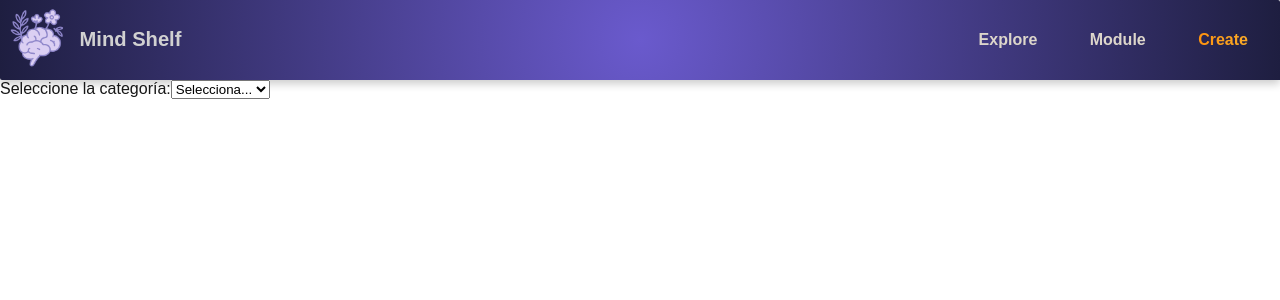
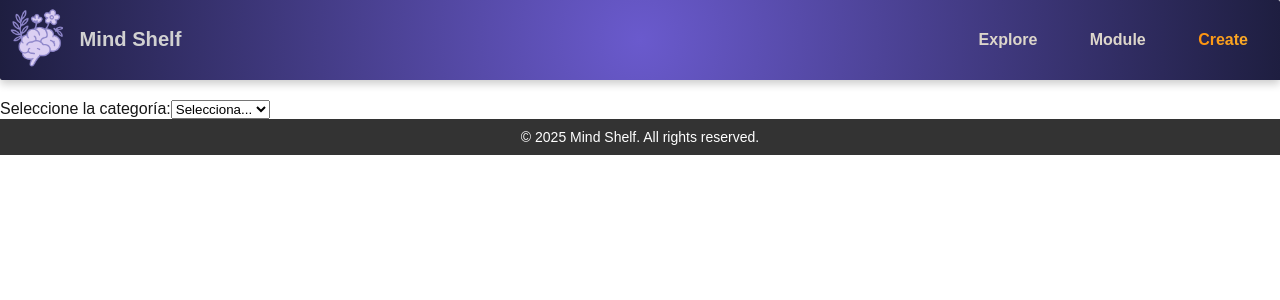
Before and after one commit to Yerreyes/Mind-shelf, a Next.js app: page / in a window 1280 px wide. Shown: the top 300 px of the page. Built offline with nearby package versions, Linux system fonts and the light colour scheme.

Commit message:
add the footer

```diff
--- a/app/globals.css
+++ b/app/globals.css
@@ -12,6 +12,7 @@
 
 html,
 body {
+  margin-top: 50px;
   max-width: 100vw;
   overflow-x: hidden;
 }
--- a/app/layout.js
+++ b/app/layout.js
@@ -1,6 +1,7 @@
 import { Geist, Geist_Mono } from "next/font/google";
 import "./globals.css";
 import MainHeader from "@/components/main-header/main-header";
+import Footer from "@/components/footer/footer";
 
 const geistSans = Geist({
   variable: "--font-geist-sans",
@@ -23,6 +24,7 @@ export default function RootLayout({ children }) {
       <body className={`${geistSans.variable} ${geistMono.variable}`}>
         <MainHeader />
         {children}
+        <Footer />
       </body>
     </html>
   );
--- a/components/categories/card-categorie.js
+++ b/components/categories/card-categorie.js
@@ -6,10 +6,11 @@ import Link from "next/link";
 export default function CardCategorie({ categorie, data }) {
   return (
     <div className={styles.container}>
-      <div className={styles.box}>
-        <Link href={`module/create/?category=${categorie}`}>+</Link>
+      <div className={styles.row}>
+        <h1>{categorie}</h1>
+        <Link href={`module/create/?category=${categorie}`}>Add</Link>
       </div>
-      <h1>{categorie}</h1>
+
       <ul className={styles.itemsContainer}>
         {/** data is a object with diferentes catgories which contains a diferentes items in a array */}
         {data.map((item) => (
--- a/components/categories/card-categorie.module.css
+++ b/components/categories/card-categorie.module.css
@@ -3,20 +3,34 @@
     flex-direction: column;
     align-items: center;
     border-radius: 10px;
+    padding: 20px;
     background-color: #f5f5f5;
     box-shadow: 0 0 10px rgba(0, 0, 0, 0.1);
     transition: all 0.3s;
     color: black;
     width: 50%;
-    margin-right: 30px;
-    margin-left: 20px;
     box-sizing: border-box;
 }
 
-.box {
-    background-color: rgb(136, 212, 237);
-    width: 2rem;
-    padding: 5px;
+.row{
+    display: flex;
+    justify-content: space-between;
+    flex-direction: row;
+    width: 100%;
+    align-items: center;
+    margin-bottom: 20px
+}
+
+.row a {
+    text-decoration: none;
+    font-size: 1rem;
+    font-weight: bold;
+    color: white;
+    background: linear-gradient(135deg, #9776CF, #6B4F9B);
+    padding: 10px 20px;
+    border-radius: 8px; /* Bordes redondeados */
+    transition: all 0.3s ease-in-out;
+    box-shadow: 0 4px 6px rgba(0, 0, 0, 0.2);
 }
 
 .itemsContainer{
--- /dev/null
+++ b/components/footer/footer.js
@@ -0,0 +1,11 @@
+import React from 'react';
+import styles from './footer.module.css';
+const Footer = () => {
+    return (
+        <footer className={styles.footer}>
+            <p className={styles.text}>© {new Date().getFullYear()} Mind Shelf. All rights reserved.</p>
+        </footer>
+    );
+};
+
+export default Footer;
--- /dev/null
+++ b/components/footer/footer.module.css
@@ -0,0 +1,11 @@
+.footer {
+  background-color: #333;
+  color: #fff;
+  text-align: center;
+  padding: 10px 0;
+  width: 100%;
+}
+.text {
+  margin: 0;
+  font-size: 14px;
+}
--- a/components/form/form.js
+++ b/components/form/form.js
@@ -6,7 +6,7 @@ import { saveDataAction as saveFormData, editModule } from "@/actions/modules";
 import { useActionState } from "react";
 import { formFieldsByCategory } from "@/components/form/form-configuration.js";
 import { startTransition } from "react";
-import SubmitButton from "../buttons/button-submit";
+import SubmitButton from "../buttons/button-submit.jsx";
 
 export default function Form({ category, module }) {
   const [formState, formAction] = useActionState(
--- a/components/main-header/main-header.module.css
+++ b/components/main-header/main-header.module.css
@@ -1,4 +1,7 @@
 .header{
+    position: fixed;
+    top: 0;
+    width: 100%;
     display: flex;
     justify-content: space-between;
     align-items: center;
```
Also changed, not shown: components/buttons/button-submit.jsx (renamed from components/buttons/button-submit.js).
